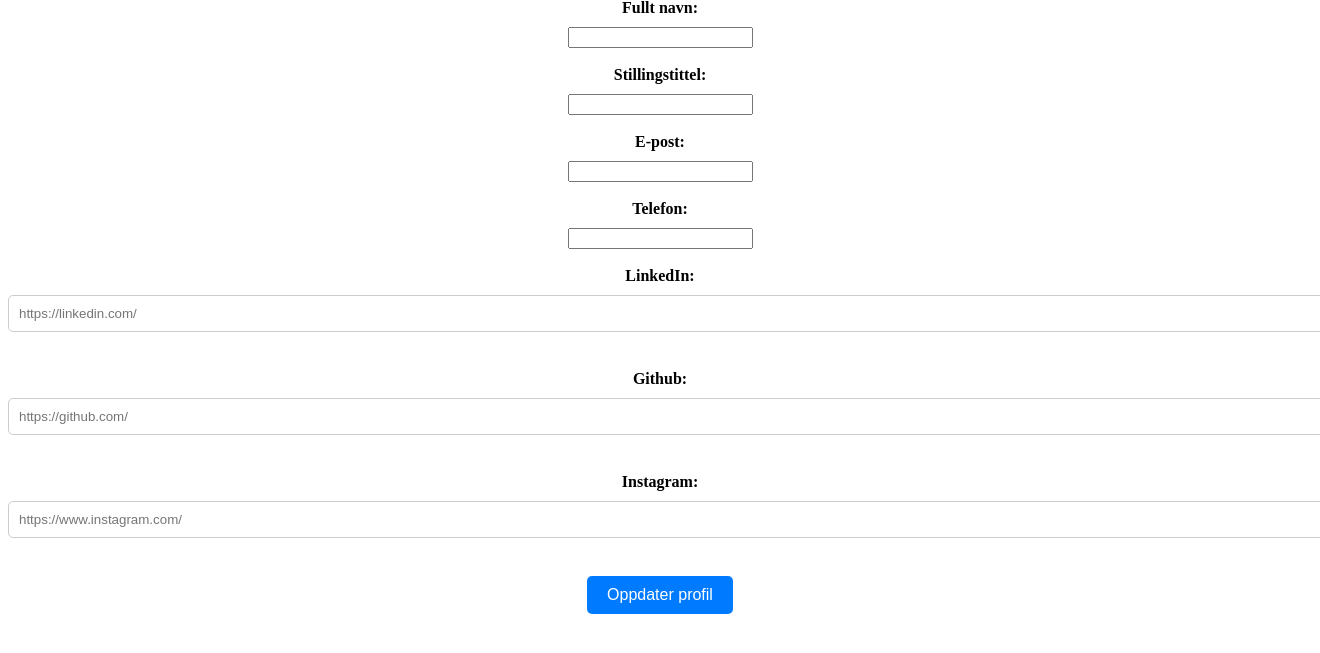
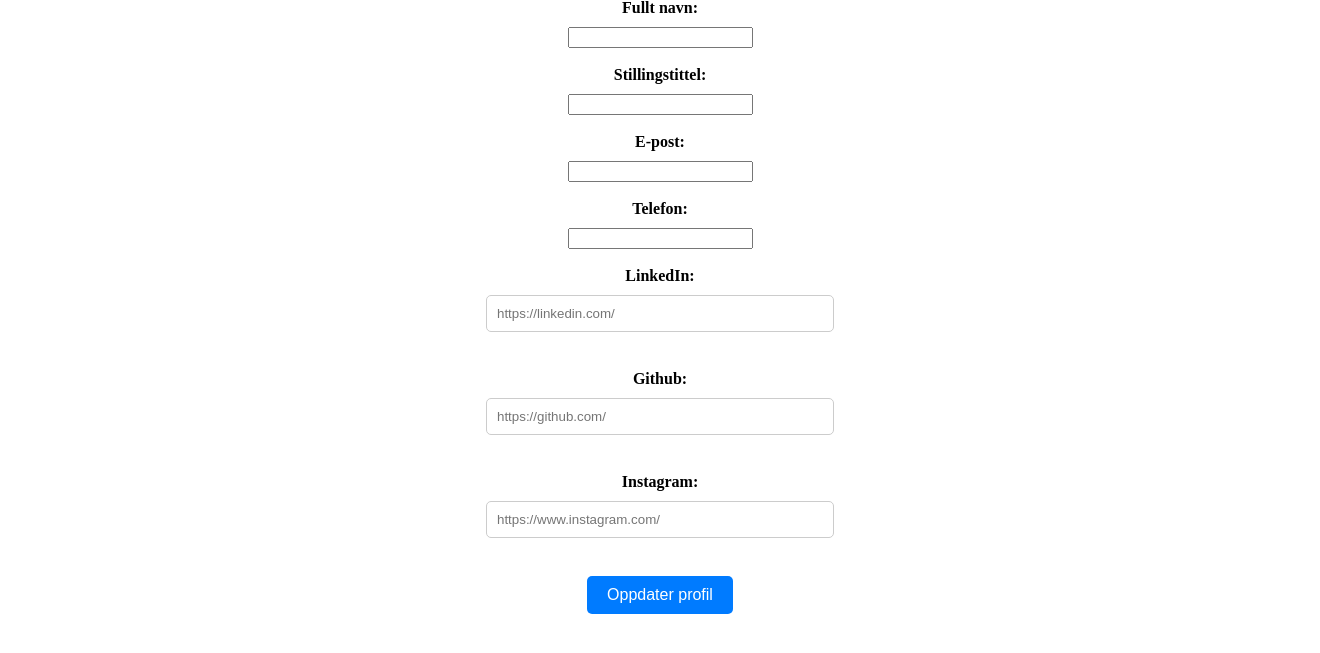
Before and after one commit to vikhok/digikort, a PHP site: template pages/rediger_profil.php in a window 1320 px wide; the page is wider, and only the part inside the window is pictured. Shown: the part 81-734 px from the top of that part. Run offline with PHP 8.4, Linux system fonts and the light colour scheme; the template is opened without the code that fills it, so the values that code supplies are empty.

Commit message:
La til endringer gjort onsdag.

```diff
--- a/pages/rediger_profil.php
+++ b/pages/rediger_profil.php
@@ -4,7 +4,7 @@
     <meta charset="UTF-8">
     <meta http-equiv="X-UA-Compatible" content="IE=edge">
     <meta name="viewport" content="width=device-width, initial-scale=1.0">
-    <link rel="stylesheet" href="assets\styles\rediger_profil_styles.css">
+    <link rel="stylesheet" href="rediger_profil_styles.css">
     <title>Rediger profil</title>
 </head>
 <body>
@@ -22,7 +22,7 @@
         <input type="text" id="stillingstittel" name="stillingstittel"><br><br>
 
         <label for="email">E-post:</label>
-        <input type="email" id="email" name="email" required><br><br>
+        <input type="email" id="email" name="email"><br><br>
 
         <label for="telefon">Telefon:</label>
         <input type="text" id="telefon" name="telefon"><br><br>
--- a/pages/rediger_profil_styles.css
+++ b/pages/rediger_profil_styles.css
@@ -9,7 +9,7 @@ form, h1 {
   }
 
   input[type="url"] {
-    width: 100%;
+    width: 25%;
     padding: 10px;
     border-radius: 5px;
     border: 1px solid #ccc;
```
